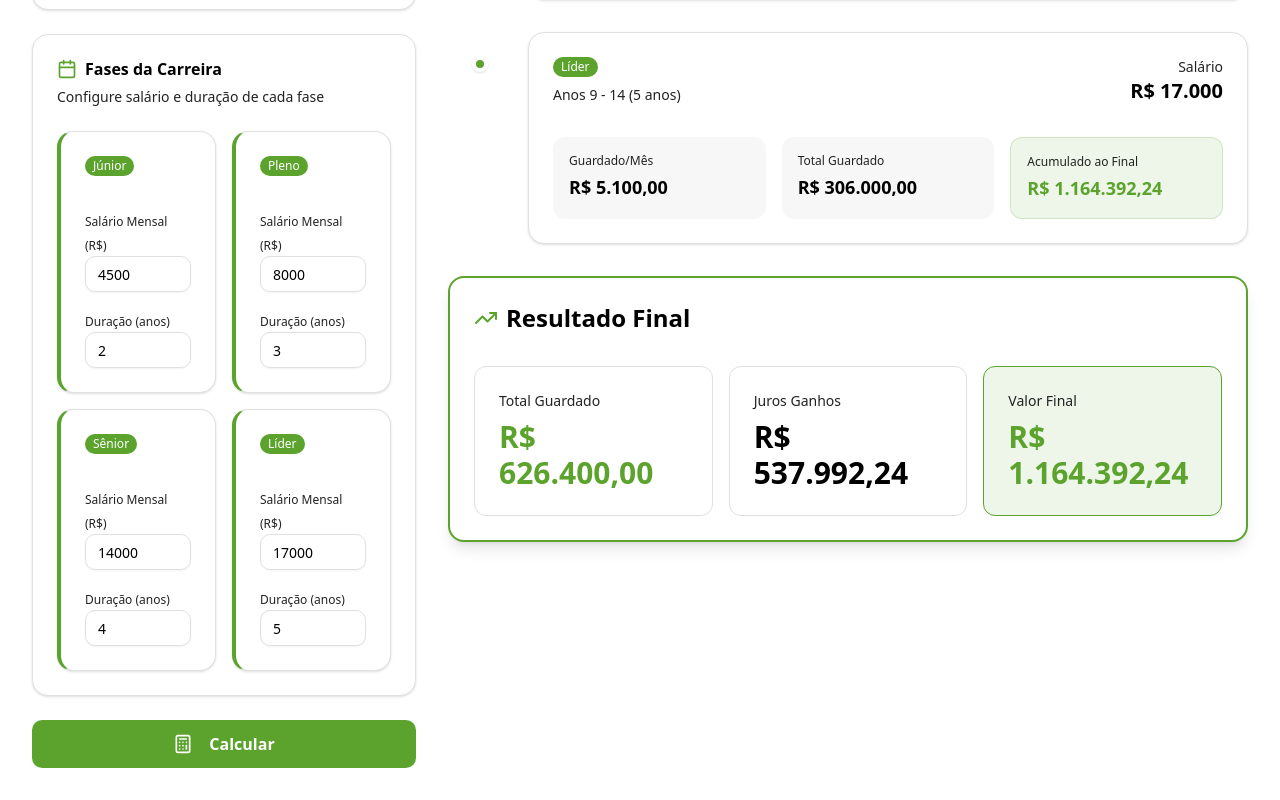
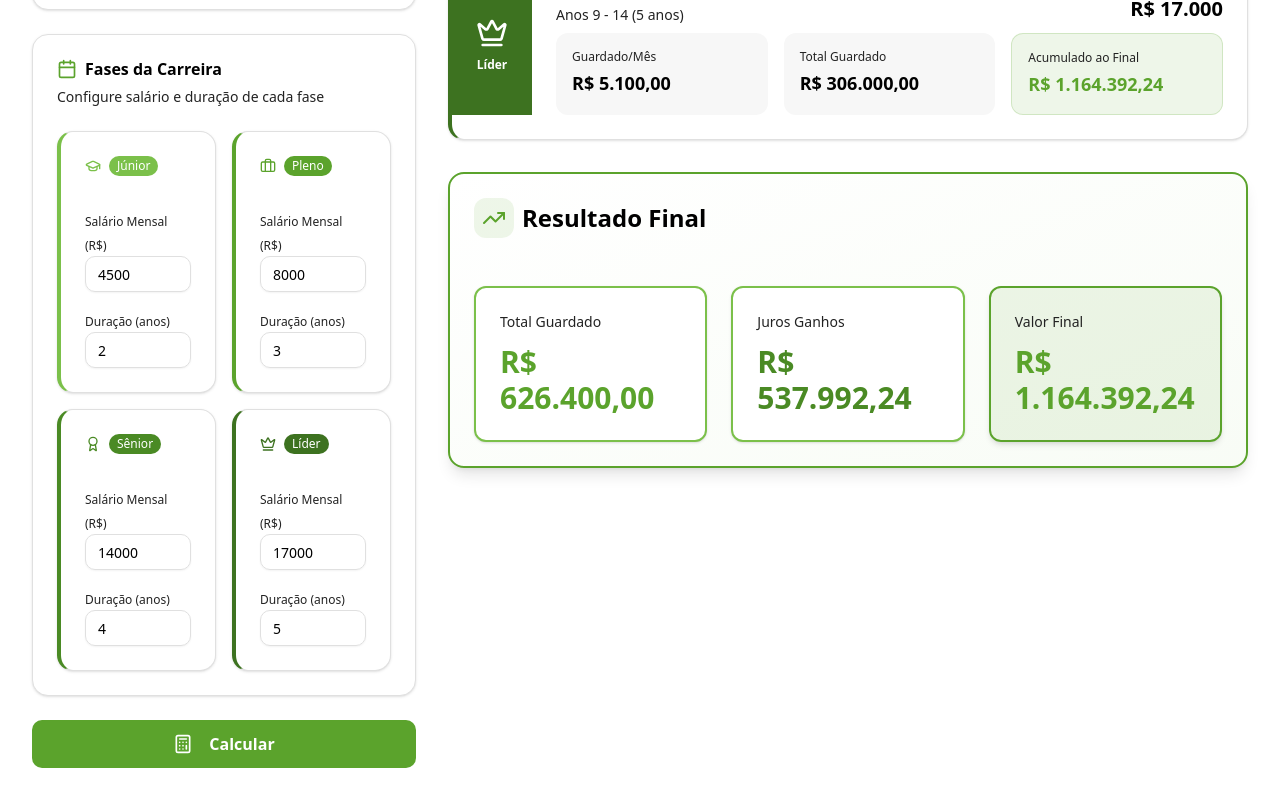
Before and after one commit to CoderRocha/devcapital, a Next.js app: page / in a window 1280 px wide. Both pictures are taken after a click on the button "Calcular". Shown: the part 1164-1964 px from the top of the page. Built offline with nearby package versions, Linux system fonts and the light colour scheme.

Commit message:
refact: ajustado cores e layout da timeline e career phase

```diff
--- a/src/components/calculator/PhaseCard.tsx
+++ b/src/components/calculator/PhaseCard.tsx
@@ -1,6 +1,7 @@
-import { Card, CardContent, CardHeader, CardTitle } from "@/components/ui/card"
+import { Card, CardContent, CardHeader } from "@/components/ui/card"
 import { Badge } from "@/components/ui/badge"
 import { Input } from "@/components/ui/input"
+import { GraduationCap, Briefcase, Award, Crown } from "lucide-react"
 
 interface CareerPhase {
   name: string
@@ -16,18 +17,23 @@ interface PhaseCardProps {
   isEditable?: boolean
 }
 
-const phaseColors = {
-  junior: "bg-onp-green-light",
-  pleno: "bg-primary",
-  senior: "bg-onp-green-dark",
-  "tech-lead": "bg-onp-green-darker",
-}
-
-const phaseTextColors = {
-  junior: "text-onp-green-light",
-  pleno: "text-primary",
-  senior: "text-onp-green-dark",
-  "tech-lead": "text-onp-green-darker",
+const phaseConfig = {
+  junior: {
+    color: "#7BC04A",
+    icon: GraduationCap,
+  },
+  pleno: {
+    color: "#5BA32C",
+    icon: Briefcase,
+  },
+  senior: {
+    color: "#4A8A24",
+    icon: Award,
+  },
+  lider: {
+    color: "#3D7220",
+    icon: Crown,
+  },
 }
 
 export function PhaseCard({
@@ -36,23 +42,33 @@ export function PhaseCard({
   onPhaseChange,
   isEditable = true,
 }: PhaseCardProps) {
-  const phaseKey = phase.name.toLowerCase().replace(" ", "-") as
+  const normalizedName = phase.name
+    .toLowerCase()
+    .normalize("NFD")
+    .replace(/[\u0300-\u036f]/g, "")
+    .replace("tech lead", "lider")
+    .replace("tech-lead", "lider")
+
+  const phaseKey = normalizedName as
     | "junior"
     | "pleno"
     | "senior"
-    | "tech-lead"
+    | "lider"
 
-  const bgColor = phaseColors[phaseKey] || "bg-primary"
-  const textColor = phaseTextColors[phaseKey] || "text-primary"
+  const config = phaseConfig[phaseKey] || phaseConfig.pleno
+  const Icon = config.icon
 
   return (
-    <Card className="border-l-4 border-l-primary hover:shadow-md transition-shadow duration-200">
+    <Card className="border-l-4 hover:shadow-md transition-shadow duration-200" style={{ borderLeftColor: config.color }}>
       <CardHeader>
         <div className="flex items-center justify-between">
           <div className="flex items-center gap-3">
-            <Badge className={`${bgColor} text-white border-0`}>
-              {phase.name}
-            </Badge>
+            <div className="flex items-center gap-2">
+              <Icon className="size-4" style={{ color: config.color }} />
+              <Badge className="text-white border-0" style={{ backgroundColor: config.color }}>
+                {phase.name}
+              </Badge>
+            </div>
           </div>
         </div>
       </CardHeader>
--- a/src/components/calculator/ResultsSummary.tsx
+++ b/src/components/calculator/ResultsSummary.tsx
@@ -13,17 +13,29 @@ export function ResultsSummary({
   finalAmount = 0,
 }: ResultsSummaryProps) {
   return (
-    <Card className="border-2 border-primary shadow-lg">
-      <CardHeader>
+    <Card
+      className="border-2 border-primary shadow-lg"
+      style={{
+        background: "linear-gradient(to bottom right, white, rgba(232, 245, 224, 0.3))"
+      }}
+    >
+      <CardHeader className="pb-4">
         <CardTitle className="flex items-center gap-2 text-2xl">
-          <TrendingUp className="size-6 text-primary" />
-          Resultado Final
+          <div className="p-2 bg-primary/10 rounded-lg">
+            <TrendingUp className="size-6 text-primary" />
+          </div>
+          <span>Resultado Final</span>
         </CardTitle>
       </CardHeader>
       <CardContent>
-        <div className="grid grid-cols-1 md:grid-cols-3 gap-4">
-          <div className="p-6 bg-onp-green-lighter rounded-lg border border-onp-green-light">
-            <p className="text-sm text-muted-foreground mb-2">Total Guardado</p>
+        <div className="grid grid-cols-1 md:grid-cols-3 gap-6">
+          <div
+            className="p-6 bg-white rounded-lg border-2 shadow-sm hover:shadow-md transition-shadow"
+            style={{ borderColor: "#7BC04A" }}
+          >
+            <p className="text-sm font-medium text-muted-foreground mb-3">
+              Total Guardado
+            </p>
             <p className="text-3xl font-bold text-primary">
               R${" "}
               {totalSaved.toLocaleString("pt-BR", {
@@ -32,9 +44,14 @@ export function ResultsSummary({
               })}
             </p>
           </div>
-          <div className="p-6 bg-onp-green-lighter rounded-lg border border-onp-green-light">
-            <p className="text-sm text-muted-foreground mb-2">Juros Ganhos</p>
-            <p className="text-3xl font-bold text-onp-green-dark">
+          <div
+            className="p-6 bg-white rounded-lg border-2 shadow-sm hover:shadow-md transition-shadow"
+            style={{ borderColor: "#7BC04A" }}
+          >
+            <p className="text-sm font-medium text-muted-foreground mb-3">
+              Juros Ganhos
+            </p>
+            <p className="text-3xl font-bold" style={{ color: "#4A8A24" }}>
               R${" "}
               {totalEarned.toLocaleString("pt-BR", {
                 minimumFractionDigits: 2,
@@ -42,8 +59,10 @@ export function ResultsSummary({
               })}
             </p>
           </div>
-          <div className="p-6 bg-primary/10 rounded-lg border border-primary">
-            <p className="text-sm text-muted-foreground mb-2">Valor Final</p>
+          <div className="p-6 bg-primary/10 rounded-lg border-2 border-primary shadow-md">
+            <p className="text-sm font-medium text-muted-foreground mb-3">
+              Valor Final
+            </p>
             <p className="text-3xl font-bold text-primary">
               R${" "}
               {finalAmount.toLocaleString("pt-BR", {
--- a/src/components/calculator/Timeline.tsx
+++ b/src/components/calculator/Timeline.tsx
@@ -1,6 +1,6 @@
 import { Card, CardContent, CardDescription, CardHeader, CardTitle } from "@/components/ui/card"
-import { Badge } from "@/components/ui/badge"
 import { CareerPhase } from "./CareerPhasesConfig"
+import { GraduationCap, Briefcase, Award, Crown } from "lucide-react"
 
 export interface PhaseResult {
   phase: CareerPhase
@@ -17,11 +17,27 @@ interface TimelineProps {
 
 const defaultPhases: PhaseResult[] = []
 
-const phaseColors = {
-  junior: "bg-onp-green-light",
-  pleno: "bg-primary",
-  senior: "bg-onp-green-dark",
-  "tech-lead": "bg-onp-green-darker",
+const phaseConfig = {
+  junior: {
+    color: "#7BC04A",
+    icon: GraduationCap,
+    label: "Júnior",
+  },
+  pleno: {
+    color: "#5BA32C",
+    icon: Briefcase,
+    label: "Pleno",
+  },
+  senior: {
+    color: "#4A8A24",
+    icon: Award,
+    label: "Sênior",
+  },
+  lider: {
+    color: "#3D7220",
+    icon: Crown,
+    label: "Líder",
+  },
 }
 
 export function Timeline({ phases = defaultPhases }: TimelineProps) {
@@ -33,35 +49,52 @@ export function Timeline({ phases = defaultPhases }: TimelineProps) {
     <div className="space-y-6">
       <h2 className="text-2xl font-bold text-foreground">Timeline da Carreira</h2>
 
-      <div className="relative">
-        <div className="absolute left-8 top-0 bottom-0 w-0.5 bg-onp-green-lighter" />
+      <div className="space-y-6">
+        {phases.map((result, index) => {
+          const normalizedName = result.phase.name
+            .toLowerCase()
+            .normalize("NFD")
+            .replace(/[\u0300-\u036f]/g, "")
+            .replace("tech lead", "lider")
+            .replace("tech-lead", "lider")
 
-        <div className="space-y-8">
-          {phases.map((result, index) => {
-            const phaseKey = result.phase.name
-              .toLowerCase()
-              .replace(" ", "-") as
+          const phaseKey = normalizedName as
             | "junior"
             | "pleno"
             | "senior"
-              | "tech-lead"
+            | "lider"
 
-            const bgColor = phaseColors[phaseKey] || "bg-primary"
+          const config = phaseConfig[phaseKey] || phaseConfig.pleno
+          const Icon = config.icon
 
           return (
-              <div key={index} className="relative pl-20">
+            <Card
+              key={index}
+              className="hover:shadow-lg transition-all duration-200 overflow-hidden border-l-4"
+              style={{ borderLeftColor: config.color }}
+            >
+              <div className="flex">
+
+                {/* Barra colorida lateral com ícone */}
+
                 <div
-                  className={`absolute left-6 top-6 size-4 rounded-full border-4 border-white ${bgColor} shadow-sm`}
-                />
+                  className="w-20 flex flex-col items-center justify-center p-4 text-white shrink-0"
+                  style={{ backgroundColor: config.color }}
+                >
+                  <Icon className="size-8 mb-2" />
+                  <span className="text-xs font-semibold text-center leading-tight">
+                    {config.label}
+                  </span>
+                </div>
 
-                <Card className="hover:shadow-md transition-shadow duration-200">
+                {/* Conteúdo do card */}
+
+                <div className="flex-1">
                   <CardHeader>
                     <div className="flex items-center justify-between flex-wrap gap-4">
                       <div>
-                        <CardTitle className="flex items-center gap-2 mb-2">
-                          <Badge className={`${bgColor} text-white border-0`}>
+                        <CardTitle className="text-xl mb-1">
                           {result.phase.name}
-                          </Badge>
                         </CardTitle>
                         <CardDescription>
                           Anos {result.startYear} - {result.endYear} (
@@ -85,7 +118,7 @@ export function Timeline({ phases = defaultPhases }: TimelineProps) {
                         </p>
                         <p className="text-lg font-semibold text-foreground">
                           R${" "}
-                          {(result.monthlySavings || 0).toLocaleString("pt-BR", {
+                          {result.monthlySavings.toLocaleString("pt-BR", {
                             minimumFractionDigits: 2,
                             maximumFractionDigits: 2,
                           })}
@@ -97,7 +130,7 @@ export function Timeline({ phases = defaultPhases }: TimelineProps) {
                         </p>
                         <p className="text-lg font-semibold text-foreground">
                           R${" "}
-                          {(result.totalSavedInPhase || 0).toLocaleString("pt-BR", {
+                          {result.totalSavedInPhase.toLocaleString("pt-BR", {
                             minimumFractionDigits: 2,
                             maximumFractionDigits: 2,
                           })}
@@ -109,7 +142,7 @@ export function Timeline({ phases = defaultPhases }: TimelineProps) {
                         </p>
                         <p className="text-lg font-semibold text-primary">
                           R${" "}
-                          {(result.accumulatedAtEnd || 0).toLocaleString("pt-BR", {
+                          {result.accumulatedAtEnd.toLocaleString("pt-BR", {
                             minimumFractionDigits: 2,
                             maximumFractionDigits: 2,
                           })}
@@ -117,12 +150,12 @@ export function Timeline({ phases = defaultPhases }: TimelineProps) {
                       </div>
                     </div>
                   </CardContent>
+                </div>
+              </div>
             </Card>
-              </div>
           )
         })}
       </div>
     </div>
-    </div>
   )
 }
```
Lines whose indentation alone changed are shown as unchanged.
